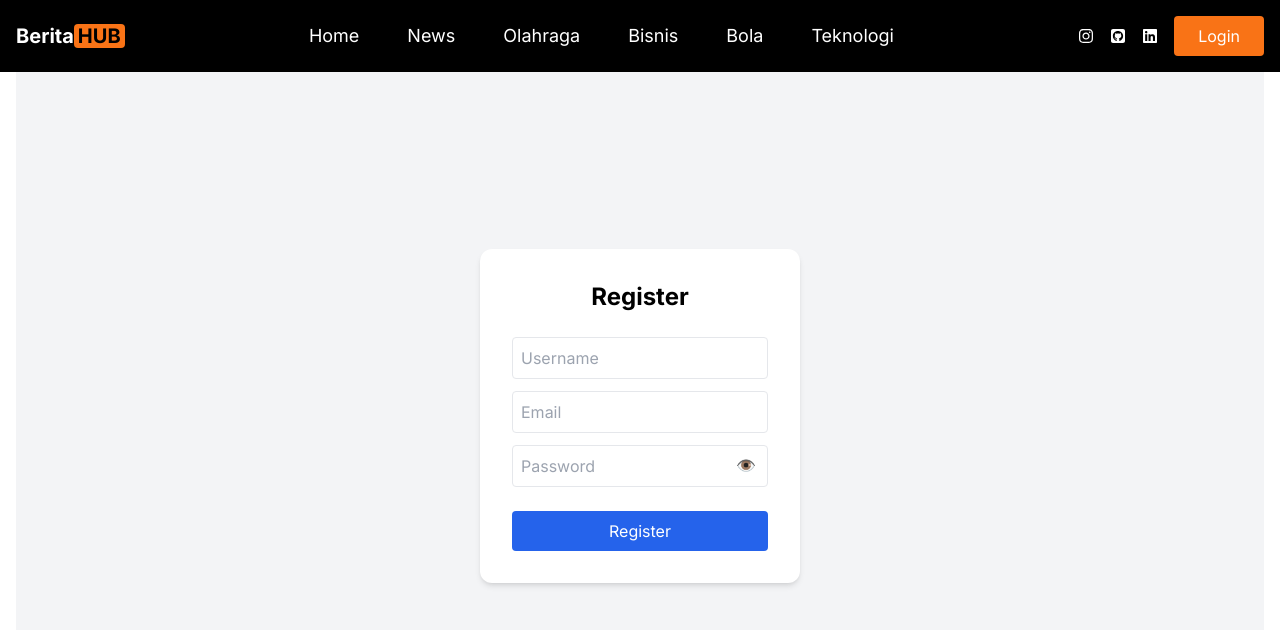
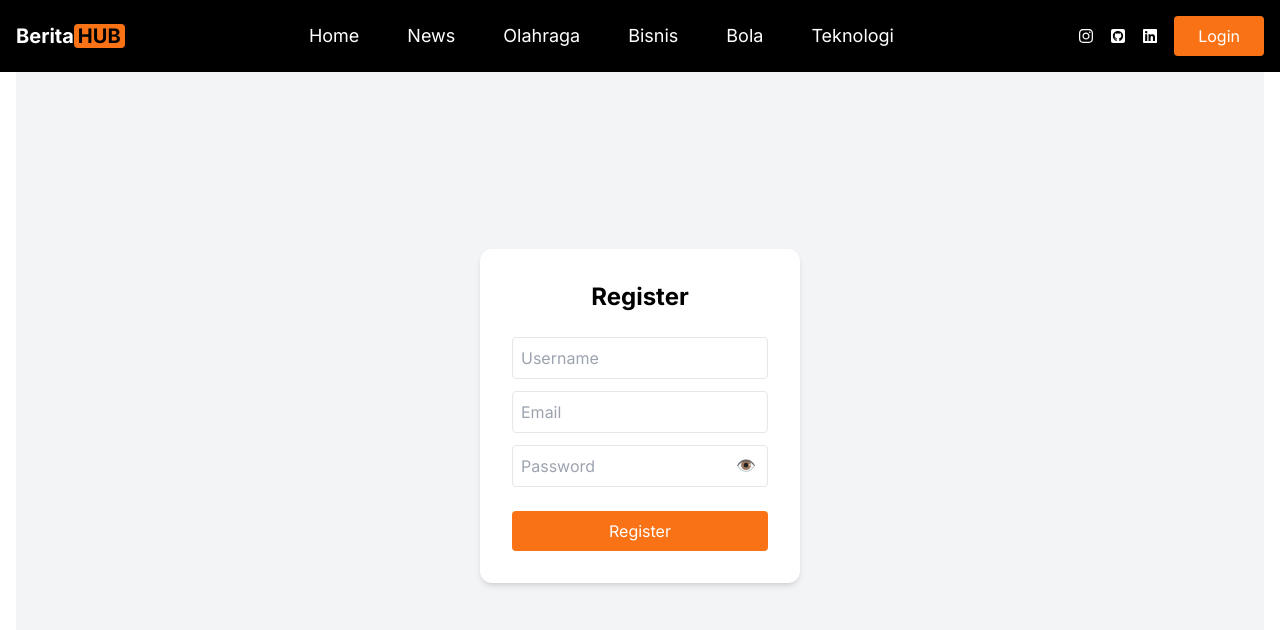
Before and after one commit to faz379/frontend-blog-react, a React (Vite) app: page /register in a window 1280 px wide. Shown: the top 630 px of the page. Built offline with nearby package versions, Linux system fonts and the light colour scheme.

Commit message:
fix registernav-

```diff
--- a/src/pages/Register.jsx
+++ b/src/pages/Register.jsx
@@ -110,7 +110,7 @@ export default function Register() {
 
         <button
           type="submit"
-          className="w-full bg-blue-600 text-white py-2 rounded mt-3 hover:bg-blue-700 transition"
+          className="w-full bg-orange-500 text-white py-2 rounded mt-3 hover:bg-blue-700 transition"
         >
           Register
         </button>
--- a/vite.config.js
+++ b/vite.config.js
@@ -1,11 +1,6 @@
-import { defineConfig } from 'vite';
-import react from '@vitejs/plugin-react';
+import { defineConfig } from 'vite'
+import react from '@vitejs/plugin-react'
 
 export default defineConfig({
   plugins: [react()],
-  build: {
-    rollupOptions: {
-      external: [], // jangan masukkan axios ke external
-    },
-  },
-});
+})
```
